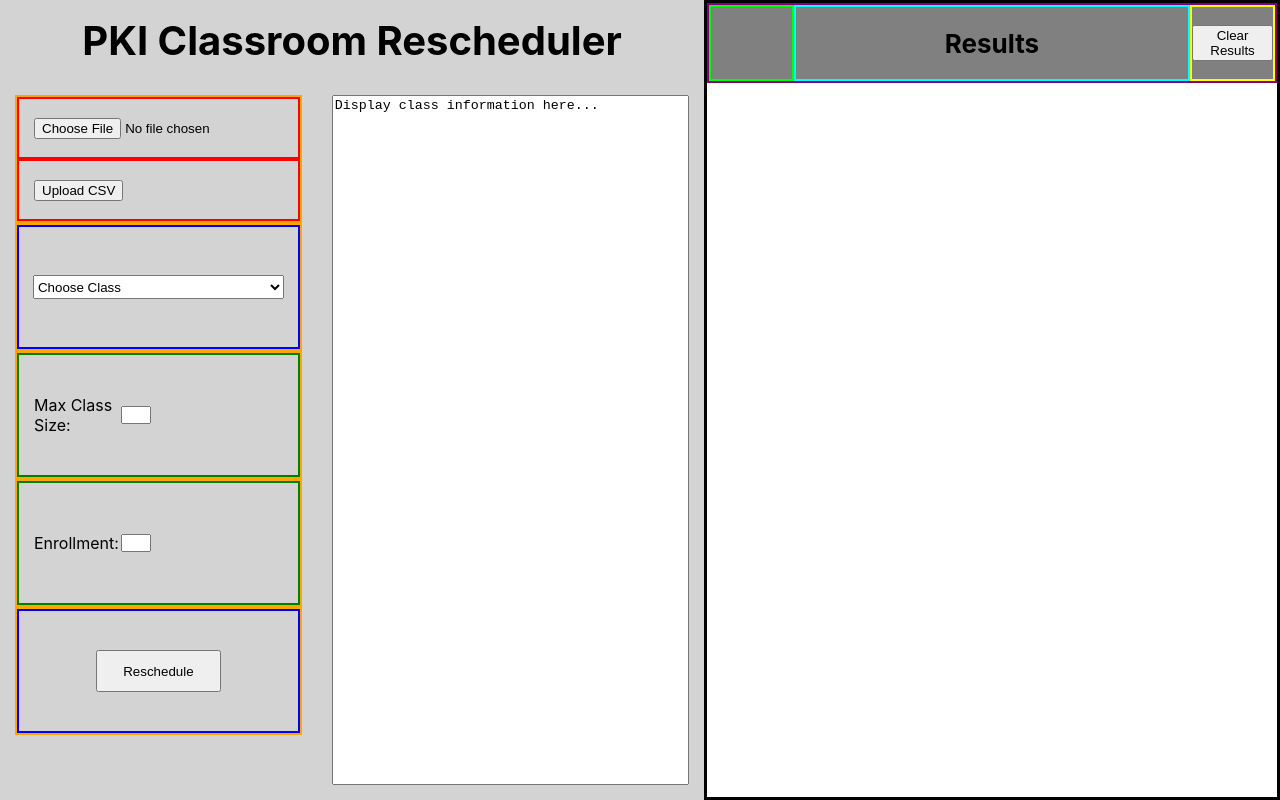
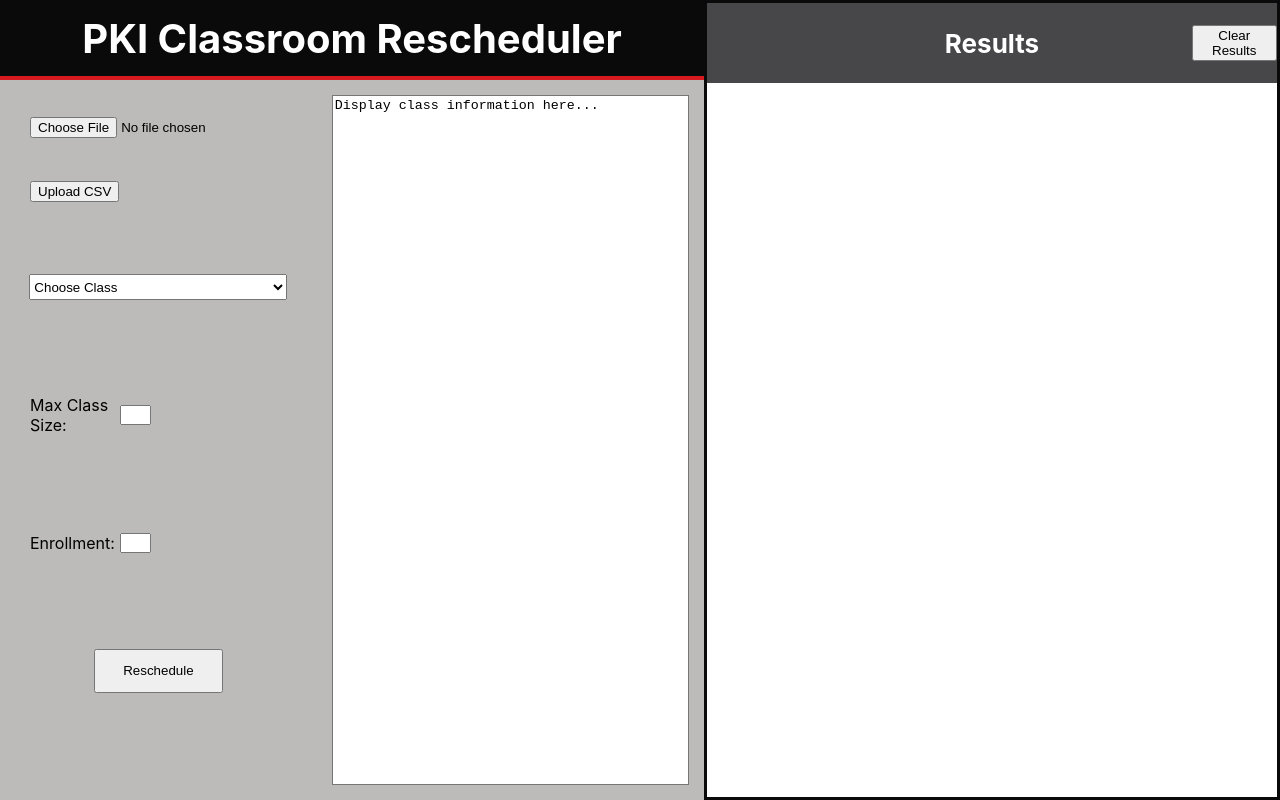
Before and after one commit to evanriley12/ThePlanners-PKI-Room-Scheduler, a React (Create React App) app in the folder pkiclassroomrescheduler/src/main/frontend/: page / in a window 1280 px wide. Built offline with nearby package versions, Linux system fonts and the light colour scheme.

Commit message:
Cleaned up CSS file and started adding UNO colors

```diff
--- a/pkiclassroomrescheduler/src/main/frontend/src/ClassroomReassignment.css
+++ b/pkiclassroomrescheduler/src/main/frontend/src/ClassroomReassignment.css
@@ -9,22 +9,22 @@
 }
 
 .ClassroomReassignment-workingColumn {
-    background-color: lightgray;
+    background-color: #BCBBBA; /*Changed to UNO Light Gray*/
     float: left;
     width: 55%;
     height: 100vh;
 }
 
 .ClassroomReassignment-resultsColumn {
-    background-color: white;
+    background-color: #FFFFFF; /*Changed to UNO White*/
+    border: 3px solid #0A0A0A; /*Changed to UNO Black*/
     float: left;
     width: 45%;
     height: 100vh;
-    border: 3px solid black;
 }
 
 .ClassroomReassignment-inputColumn {
-    background-color: lightgray;
+    background-color: #BCBBBA; /*Changed to UNO Light Gray*/
     float: left;
     width: 45%;
     height: 90vh;
@@ -32,7 +32,7 @@
 }
 
 .ClassroomReassignment-displayColumn {
-    background-color: lightgray;
+    background-color: #BCBBBA; /*Changed to UNO Light Gray*/
     float: left;
     width: 55%;
     height: 90vh;
@@ -41,77 +41,66 @@
 
 @media screen and (max-width: 1000px) {
     .ClassroomReassignment-workingColumn {
-        background-color: lightgray;
+        background-color: #BCBBBA; /*Changed to UNO Light Gray*/
         width: 100%;
         height: 55vh;
     }
 
     .ClassroomReassignment-resultsColumn {
-        background-color: lightgray;
+        background-color: #FFFFFF; /*Changed to UNO White*/
         width: 100%;
         height: 45vh;
     }
 }
 
 .ClassroomReassignment-workingHeader {
-    background-color: lightgray;
-    height: 10vh;
+    background-color: #0A0A0A; /*Changed to UNO Black*/
+    color: #FFFFFF; /*Changed to UNO White*/
+    border-bottom: 4px solid #D71920; /*Changed to UNO Red*/
     display: flex;
     align-items: center;
     justify-content: center;
+    height: 10vh;
     font-size: calc(24px + 2vmin);
     font-weight: bold;
 }
 .ClassroomReassignment-resultsHeader {
-    background-color: gray;
+    background-color: #474648; /*Changed to UNO Gray*/
+    color: #FFFFFF; /*Changed to UNO White*/;
     height: 10vh;
-    /*display: flex;
-    align-items: center;
-    justify-content: center;*/
     font-size: calc(10px + 2vmin);
     font-weight: bold;
-    /*padding: 15px;*/
-
-    border: 2px solid purple;
 }
 
-.resultsLabel {
+.ClassroomReassignment-resultsLabel {
     display: flex;
     align-items: center;
     justify-content: center;
     float: left;
-
     width: 70%;
     height: 100%;
-
-    border: 2px solid cyan;
 }
 
-.clearResultsButton {
+.ClassroomReassignment-clearResultsButton {
     display: flex;
     align-items: center;
     justify-content: center;
     float: right;
-
     width: 15%;
     height: 100%;
-
-    border: 2px solid yellow;
 }
 
-.resultsLeftSpacer {
+.ClassroomReassignment-resultsLeftSpacer {
     display: flex;
     align-items: center;
     justify-content: center;
     float: left;
-
     width: 15%;
     height: 100%;
-
-    border: 2px solid lime;
 }
 
 textarea {
+    background-color: #FFFFFF; /*Changed to UNO White*/
     justify-content: center;
     width: 100%;
     height: 100%;
@@ -125,10 +114,6 @@ textarea {
 .ClassroomReassignment-individualInput {
     width: 100%;
     height: 16vh;
-    /*display: flex;
-    align-items: center;
-    justify-content: center;*/
-    border: 2px solid orange;
 }
 
 .ClassroomReassignment-dropdownBox {
@@ -137,11 +122,11 @@ textarea {
 }
 
 .ClassroomResassignment-selectBoxLabel {
-    width: 35%;
-    height: 20%;
     display: flex;
     align-items: center;
     justify-content: left;
+    width: 35%;
+    height: 20%;
 }
 
 .ClassroomResassignment-selectBox {
@@ -155,30 +140,27 @@ textarea {
 }
 
 .ClassroomReassignment-fileSelectionButton {
-    width: 100%;
-    height: 50%;
     display: flex;
     align-items: center;
     justify-content: left;
+    width: 100%;
+    height: 50%;
     padding: 15px;
-    border: 2px solid red;
 }
 
 .ClassroomReassignment-fileUploadButton {
-    width: 100%;
-    height: 100%;
     display: flex;
     align-items: center;
     justify-content: center;
-    border: 2px solid blue;
+    width: 100%;
+    height: 100%;
 }
 
-.ClassroomReassignment-numberBox3 {
-    width: 100%;
-    height: 100%;
+.ClassroomReassignment-numberBox {
     display: flex;
     align-items: center;
     justify-content: left;
+    width: 100%;
+    height: 100%;
     padding: 15px;
-    border: 2px solid green;
 }
--- a/pkiclassroomrescheduler/src/main/frontend/src/ClassroomReassignment.js
+++ b/pkiclassroomrescheduler/src/main/frontend/src/ClassroomReassignment.js
@@ -1,5 +1,5 @@
-import React, { useState } from 'react';
-import axios from 'axios';
+import React, { useState } from "react";
+import axios from "axios";
 import "./ClassroomReassignment.css";
 
 function ClassroomReassignment() {
@@ -14,19 +14,23 @@ function ClassroomReassignment() {
 
   const handleUpload = async () => {
     const formData = new FormData();
-    formData.append('file', file);
+    formData.append("file", file);
 
     try {
-      const response = await axios.post('http://localhost:8080/api/upload', formData, {
+      const response = await axios.post(
+        "http://localhost:8080/api/upload",
+        formData,
+        {
           headers: {
-          'Content-Type': 'multipart/form-data'
+            "Content-Type": "multipart/form-data",
+          },
         }
-      });
-      console.log('File uploaded successfully');
+      );
+      console.log("File uploaded successfully");
       setUploadSuccess(true);
       setCsvData(response.data);
     } catch (error) {
-      console.error('Error uploading file:', error);
+      console.error("Error uploading file:", error);
     }
   };
 
@@ -37,22 +41,18 @@ function ClassroomReassignment() {
           PKI Classroom Rescheduler
         </header>
         <div className="ClassroomReassignment-inputColumn">
-
           <form>
-
             <div className="ClassroomReassignment-individualInput">
-
               <div className="ClassroomReassignment-fileSelectionButton">
-            <input type="file" onChange={handleFileChange}/>
+                <input type="file" onChange={handleFileChange} />
               </div>
-
               <div className="ClassroomReassignment-fileSelectionButton">
-            <button type="button" onClick={handleUpload}>Upload CSV</button>
+                <button type="button" onClick={handleUpload}>
+                  Upload CSV
+                </button>
                 {uploadSuccess && <p>Upload successful!</p>}
               </div>
-
             </div>
-
             <div className="ClassroomReassignment-individualInput">
               <div className="ClassroomReassignment-fileUploadButton">
                 <select className="ClassroomReassignment-dropdownBox">
@@ -60,11 +60,16 @@ function ClassroomReassignment() {
                 </select>
               </div>
             </div>
-
             <div className="ClassroomReassignment-individualInput">
-            <div className="ClassroomReassignment-numberBox3">
-            <label htmlFor="maxClassSize" className="ClassroomResassignment-selectBoxLabel">Max Class Size: </label>
-            <input className="ClassroomResassignment-selectBox"
+              <div className="ClassroomReassignment-numberBox">
+                <label
+                  htmlFor="maxClassSize"
+                  className="ClassroomResassignment-selectBoxLabel"
+                >
+                  Max Class Size:{" "}
+                </label>
+                <input
+                  className="ClassroomResassignment-selectBox"
                   type="number"
                   id="maxClassSize"
                   name="maxClassSize"
@@ -73,11 +78,16 @@ function ClassroomReassignment() {
                 ></input>
               </div>
             </div>
-
             <div className="ClassroomReassignment-individualInput">
-            <div className="ClassroomReassignment-numberBox3">
-            <label htmlFor="enrollmentSize" className="ClassroomResassignment-selectBoxLabel">Enrollment: </label>
-            <input className="ClassroomResassignment-selectBox"
+              <div className="ClassroomReassignment-numberBox">
+                <label
+                  htmlFor="enrollmentSize"
+                  className="ClassroomResassignment-selectBoxLabel"
+                >
+                  Enrollment:{" "}
+                </label>
+                <input
+                  className="ClassroomResassignment-selectBox"
                   type="number"
                   id="enrollmentSize"
                   name="enrollmentSize"
@@ -86,15 +96,17 @@ function ClassroomReassignment() {
                 ></input>
               </div>
             </div>
-
             <div className="ClassroomReassignment-individualInput">
               <div className="ClassroomReassignment-fileUploadButton">
-            <button type="button" className="ClassroomReassignment-rescheduleButton">Reschedule</button>
+                <button
+                  type="button"
+                  className="ClassroomReassignment-rescheduleButton"
+                >
+                  Reschedule
+                </button>
               </div>
             </div>
-
           </form>
-
         </div>
         <div className="ClassroomReassignment-displayColumn">
           <textarea rows="10" cols="10" readOnly>
@@ -104,11 +116,9 @@ function ClassroomReassignment() {
       </div>
       <div className="ClassroomReassignment-resultsColumn">
         <header className="ClassroomReassignment-resultsHeader">
-            <div className="resultsLeftSpacer"></div>
-            <div className="resultsLabel">
-              Results
-            </div>
-            <div className="clearResultsButton">
+          <div className="ClassroomReassignment-resultsLeftSpacer"></div>
+          <div className="ClassroomReassignment-resultsLabel">Results</div>
+          <div className="ClassroomReassignment-clearResultsButton">
             <button>Clear Results</button>
           </div>
         </header>
```
Lines whose indentation alone changed are shown as unchanged.
